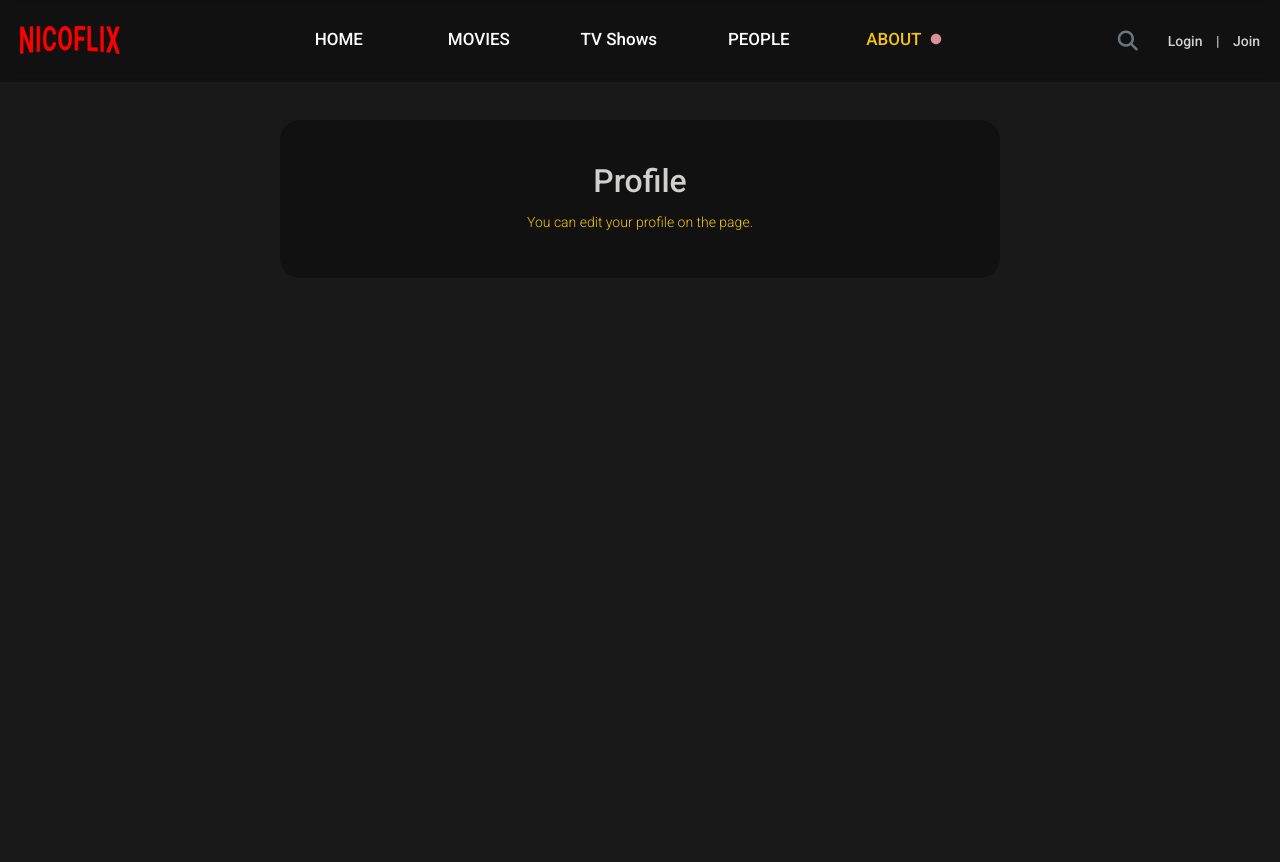
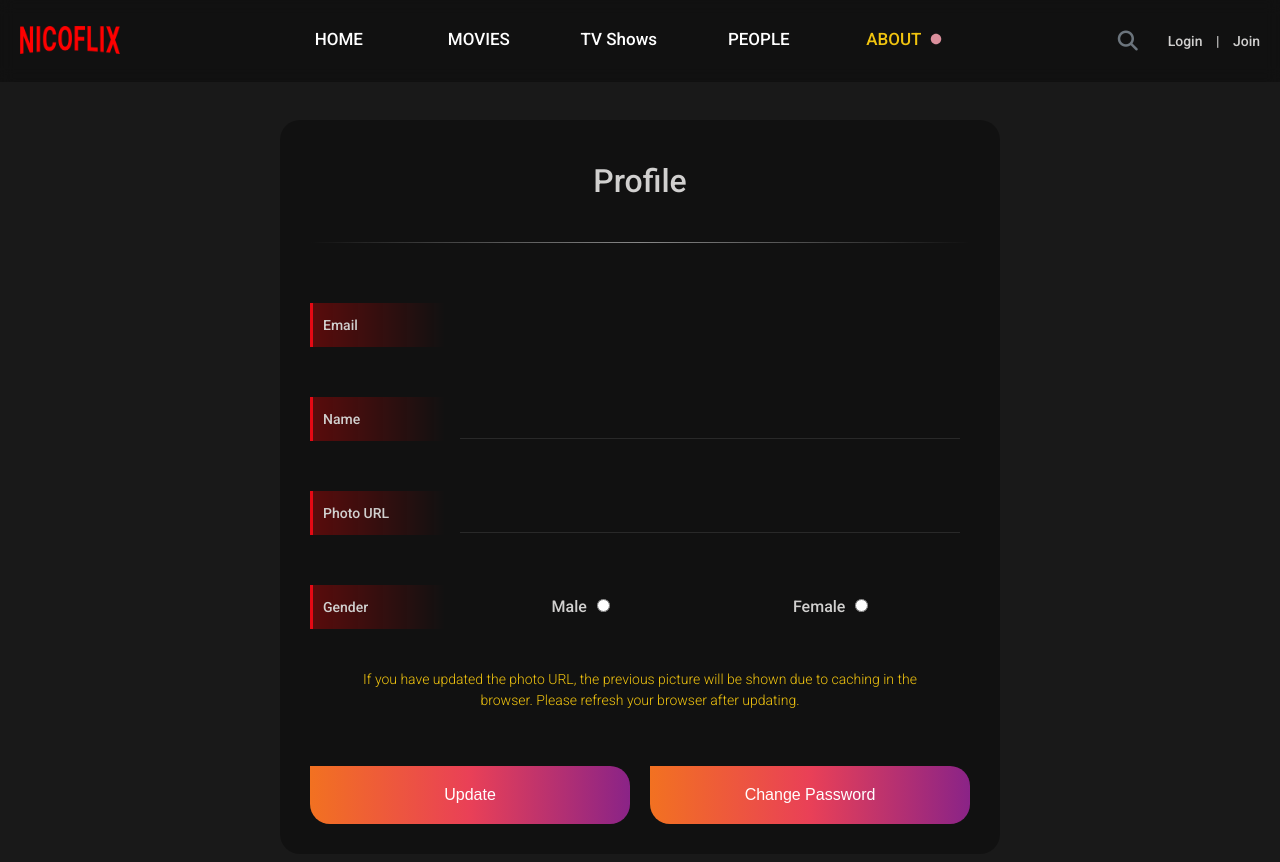
Before and after one commit to beliemun/netflix-clone-typescript, a React (Create React App) app: page /#/profile in a window 1280 px wide. Shown: the top 862 px of the page. Before the commit the page ends 800 px from the top, so only its background shows below. Built offline with nearby package versions, Linux system fonts and the light colour scheme; no server answers.

Commit message:
update Edit Profile

```diff
--- a/src/App.tsx
+++ b/src/App.tsx
@@ -16,6 +16,7 @@ const App = () => {
             const data = doc.data() as IUser;
             setUser({
               uid: data.uid,
+              email: data.email,
               name: data.name,
               gender: data.gender,
               createdAt: data.createdAt,
--- a/src/Components/MessageItem/MessageItem.tsx
+++ b/src/Components/MessageItem/MessageItem.tsx
@@ -9,7 +9,6 @@ import {
   EditText,
   Message,
   CreateAt,
-  Form,
   Input,
 } from "./style";
 import { IComment, IUser } from "types";
@@ -32,6 +31,7 @@ const MessageItem: React.FunctionComponent<IProps> = ({ comment, user }) => {
         const data = doc.data() as IUser;
         setAthor({
           uid: data.uid,
+          email: data.email,
           name: data.name,
           gender: data.gender,
           createdAt: data.createdAt,
@@ -45,8 +45,8 @@ const MessageItem: React.FunctionComponent<IProps> = ({ comment, user }) => {
   }, []);
 
   const deleteComment = () => {
-    const isOkay = window.confirm("Do you want to delete this comment?");
-    if (isOkay) {
+    const confirm = window.confirm("Do you want to delete this comment?");
+    if (confirm) {
       fs.doc(`comments/${comment.id}`)
         .delete()
         .then(() => {})
--- a/src/Components/MessageItem/style.ts
+++ b/src/Components/MessageItem/style.ts
@@ -13,6 +13,7 @@ export const Poster = styled.img`
   width: 60px;
   height: 60px;
   border-radius: 50%;
+  object-fit: cover;
   @media (max-width: 720px) {
     min-width: 40px;
     width: 40px;
--- a/src/Components/SocialLogin/SocialLogin.tsx
+++ b/src/Components/SocialLogin/SocialLogin.tsx
@@ -32,6 +32,7 @@ const SocialLogin: React.FunctionComponent = () => {
           if (user) {
             fs.doc(`users/${user.uid}`).set({
               uid: user.uid,
+              email: user.email,
               name: user.displayName ? user.displayName : "",
               gender: "Male",
               createdAt: Date.now(),
--- a/src/Router.tsx
+++ b/src/Router.tsx
@@ -1,10 +1,4 @@
-import {
-  HashRouter,
-  Redirect,
-  Route,
-  RouteComponentProps,
-  Switch,
-} from "react-router-dom";
+import { HashRouter, Redirect, Route, Switch } from "react-router-dom";
 import Header from "Components/Header";
 import Home from "Screens/Home";
 import Video from "Screens/Video";
@@ -33,7 +27,7 @@ const Router: React.FunctionComponent<IProps> = ({ user }) => (
       <Route path="/about" render={() => <About user={user} />} />
       <Route path="/signup" component={SignUp} />
       <Route path="/signin" component={SignIn} />
-      <Route path="/profile" component={Profile} />
+      <Route path="/profile" render={() => <Profile user={user} />} />
       <Redirect from="*" to="/" />
     </Switch>
   </HashRouter>
--- a/src/Screens/About/Introduction/Introduction.tsx
+++ b/src/Screens/About/Introduction/Introduction.tsx
@@ -11,11 +11,8 @@ import {
   Image,
   AlertText,
 } from "../Home/style";
-import useScrollTop from "hooks/useScollTop";
 
 const Introduction: React.FunctionComponent = () => {
-  const { elementRef, onClick } = useScrollTop();
-
   return (
     <Container>
       <Section>
@@ -190,9 +187,6 @@ const Introduction: React.FunctionComponent = () => {
           </Message>
         </ProfileContainer>
       </Section>
-      <Base.ScrollUpButton ref={elementRef} onClick={onClick}>
-        <i className="fas fa-angle-double-up"></i>
-      </Base.ScrollUpButton>
     </Container>
   );
 };
--- a/src/Screens/Profile/Profile.tsx
+++ b/src/Screens/Profile/Profile.tsx
@@ -1,20 +1,143 @@
-import React from "react";
+import React, { useEffect, useState } from "react";
 import {
   Container,
   InputContainer,
   TitleContainer,
   Title,
   Description,
+  Avatar,
+  Section,
+  Email,
+  Input,
+  InputTitle,
+  Label,
+  RadioContainer,
+  Radio,
+  SubmitContainer,
+  Submit,
 } from "./style";
+import Base from "Components/Base";
+import { IUser } from "types";
+import { fs } from "fb";
 
-const Profile: React.FunctionComponent = () => {
+interface IProps {
+  user: IUser | null;
+}
+
+const Profile: React.FunctionComponent<IProps> = ({ user }) => {
+  const [name, setName] = useState(user ? user.name : "");
+  const [photoURL, setPhotoURL] = useState(user ? user.photoURL : "");
+  const [gender, setGender] = useState(user ? user.gender : "");
+
+  useEffect(() => {
+    if (user) {
+      setName(user.name);
+      setPhotoURL(user.photoURL);
+      setGender(user.gender);
+    }
+  }, [user?.name, user?.photoURL, user?.gender]);
+
+  const updateProfile = () => {
+    const confirm = window.confirm(
+      "Do you want to update your profile with this information?"
+    );
+    if (user && confirm) {
+      fs.doc(`users/${user.uid}`)
+        .update({
+          name,
+          photoURL,
+          gender,
+        })
+        .then(() => {
+          window.alert("Successfully changed.");
+        })
+        .catch((e) => window.alert(e));
+    }
+  };
+
   return (
     <Container>
       <InputContainer>
         <TitleContainer>
           <Title>Profile</Title>
-          <Description>You can edit your profile on the page.</Description>
         </TitleContainer>
+        <Base.Height height={30} />
+        <Base.GradientLine />
+        <Base.Height height={50} />
+
+        <TitleContainer>
+          {user?.photoURL ? (
+            <Avatar key={Date.now()} src={user.photoURL} />
+          ) : (
+            <></>
+          )}
+        </TitleContainer>
+
+        <Section>
+          <InputTitle htmlFor="name">Email</InputTitle>
+          <Email>{user?.email}</Email>
+        </Section>
+
+        <Section>
+          <InputTitle htmlFor="name">Name</InputTitle>
+          <Input
+            type="text"
+            id="name"
+            name="name"
+            value={name}
+            onChange={(e) => setName(e.target.value)}
+            required
+          />
+        </Section>
+
+        <Section>
+          <InputTitle htmlFor="photo">Photo URL</InputTitle>
+          <Input
+            type="textarea"
+            id="photo"
+            name="photo"
+            value={photoURL}
+            onChange={(e) => setPhotoURL(e.target.value)}
+            required
+          />
+        </Section>
+
+        <Section>
+          <InputTitle>Gender</InputTitle>
+          <RadioContainer>
+            <Label htmlFor="male">
+              Male
+              <Radio
+                type="radio"
+                id="male"
+                name="gender"
+                checked={gender === "Male" ? true : false}
+                onChange={() => setGender("Male")}
+                required
+              />
+            </Label>
+            <Label htmlFor="female">
+              Female
+              <Radio
+                type="radio"
+                id="female"
+                name="gender"
+                checked={gender === "Female" ? true : false}
+                onChange={() => setGender("Female")}
+                required
+              />
+            </Label>
+          </RadioContainer>
+        </Section>
+        <Description>
+          If you have updated the photo URL, the previous picture will be shown
+          due to caching in the browser. Please refresh your browser after
+          updating.
+        </Description>
+        <SubmitContainer>
+          <Submit onClick={updateProfile}>Update</Submit>
+          <Submit>Change Password</Submit>
+        </SubmitContainer>
       </InputContainer>
     </Container>
   );
--- a/src/Screens/Profile/style.ts
+++ b/src/Screens/Profile/style.ts
@@ -73,6 +73,26 @@ export const Description = styled.p`
   }
 `;
 
+export const Avatar = styled.img`
+  min-width: 60px;
+  width: 60px;
+  height: 60px;
+  border-radius: 50%;
+  margin-bottom: 30px;
+  object-fit: cover;
+  background-color: ${Colors.bg.primary};
+  @media (max-width: 720px) {
+    min-width: 40px;
+    width: 40px;
+    height: 40px;
+  }
+  @media (max-width: 480px) {
+    min-width: 30px;
+    width: 30px;
+    height: 30px;
+  }
+`;
+
 export const Section = styled.div`
   position: relative;
   display: flex;
@@ -107,6 +127,14 @@ export const InputTitle = styled.label`
   }
 `;
 
+export const Email = styled.h1`
+  flex: auto;
+  color: ${Colors.primary};
+  font-size: 16px;
+  font-weight: 500;
+  padding: 10px 0;
+`;
+
 export const Input = styled.input`
   flex: auto;
   border-bottom: 1px solid rgba(255, 255, 255, 0.1);
@@ -120,3 +148,49 @@ export const Input = styled.input`
     color: ${Colors.primary};
   }
 `;
+
+export const Label = styled.label`
+  font-size: 16px;
+  padding: 10px;
+`;
+
+export const RadioContainer = styled.div`
+  display: flex;
+  justify-content: space-around;
+  width: 100%;
+`;
+
+export const Radio = styled.input`
+  margin-left: 10px;
+`;
+
+export const SubmitContainer = styled.div`
+  display: grid;
+  grid-template-columns: 1fr 1fr;
+  gap: 20px;
+`;
+
+export const Submit = styled.button`
+  width: 100%;
+  font-size: 16px;
+  color: ${Colors.text.emphasis};
+  padding: 20px;
+  margin-top: 40px;
+  background: linear-gradient(to left, #8a2387, #e94057, #f27121);
+  border-radius: 0 20px 20px;
+  transition: all 0.2s ease-in-out;
+  cursor: pointer;
+  @media (max-width: 720px) {
+    font-size: 15px;
+    padding: 16px;
+    border-radius: 0 16px 16px;
+  }
+  @media (max-width: 480px) {
+    font-size: 14px;
+    padding: 12px;
+    border-radius: 0 12px 12px;
+  }
+  &:hover {
+    transform: scale(1.05);
+  }
+`;
--- a/src/Screens/SignUp/SignUp.tsx
+++ b/src/Screens/SignUp/SignUp.tsx
@@ -58,7 +58,6 @@ const SignUp: React.FunctionComponent = () => {
 
   const onSubmit = (e: React.SyntheticEvent): void => {
     e.preventDefault();
-
     if (checkPassword()) {
       createAccount();
     }
@@ -67,6 +66,7 @@ const SignUp: React.FunctionComponent = () => {
   const createUserDB = async (user: firebase.User) => {
     fs.collection("users").doc(user.uid).set({
       uid: user.uid,
+      email,
       name,
       gender,
       createdAt: Date.now(),
--- a/src/types.d.ts
+++ b/src/types.d.ts
@@ -6,6 +6,7 @@ type Gender = "Male" | "Female";
 
 interface IUser {
   uid: string;
+  email: string;
   name: string;
   gender?: Gender;
   createdAt: number;
```
Also changed, not shown: src/Screens/About/About.tsx (+10 -1 lines), src/Screens/About/Recommendation/Recommendation.tsx (+30 -39 lines).
